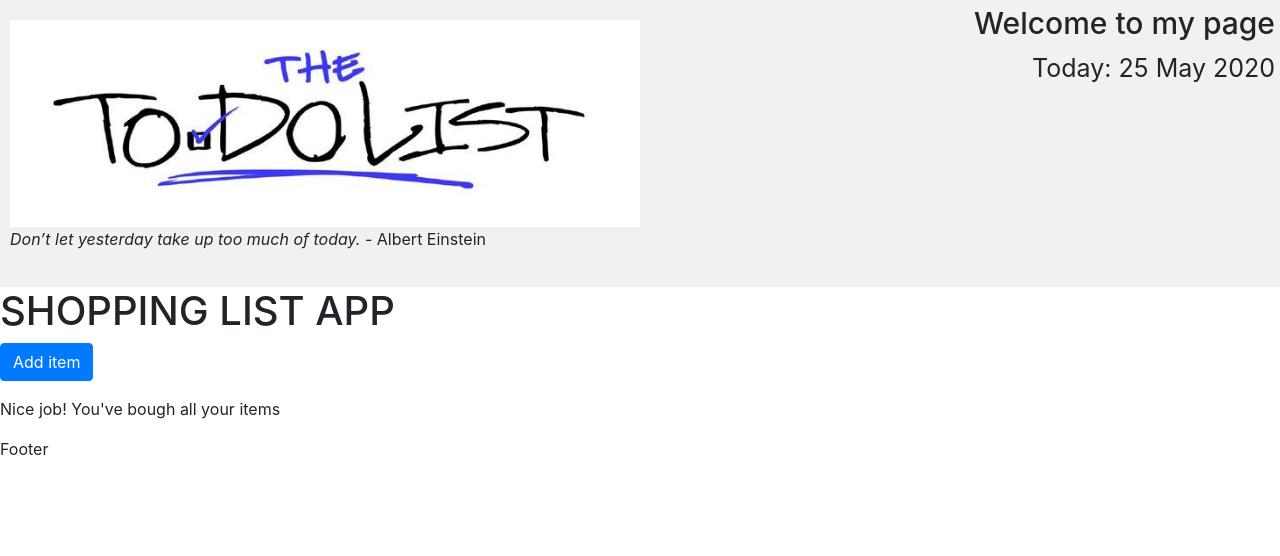
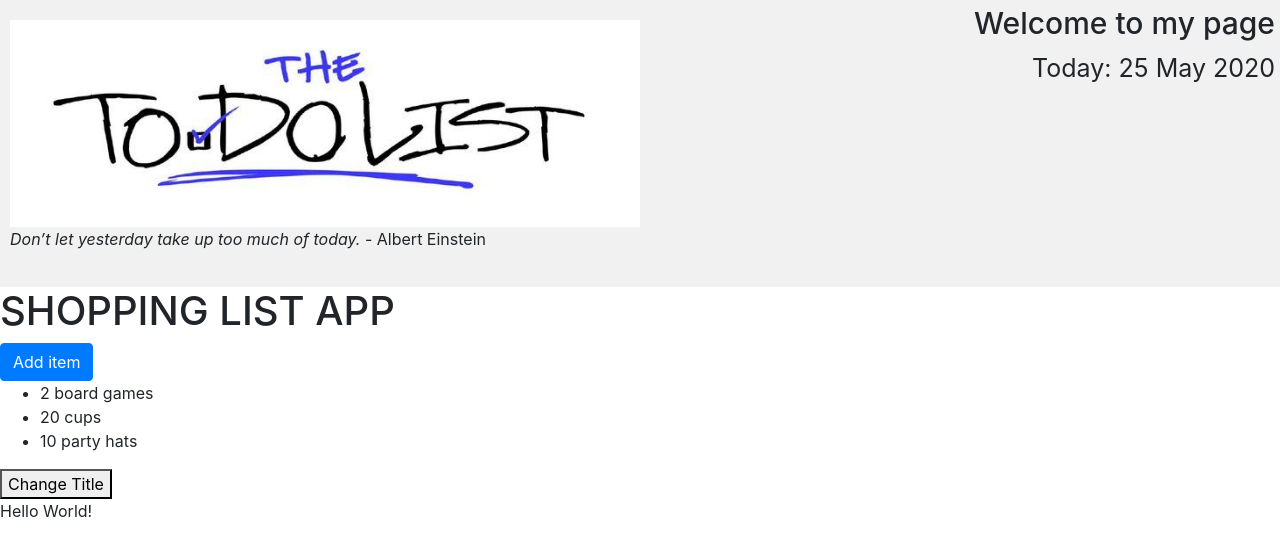
Before and after one commit to adelina2999/Vue-To-Do, a Vue app: page / in a window 1280 px wide. Shown: the top 556 px of the page. Built offline with nearby package versions, Linux system fonts and the light colour scheme.

Commit message:
Academind: Events&Methods

```diff
--- a/src/components/Content/Content.vue
+++ b/src/components/Content/Content.vue
@@ -10,11 +10,12 @@
         v-model="newItem" type="text"
         placeholder="Add an item"
         @keyup.enter="saveItem">
-      <button class="btn btn-primary" @click="items.push(newItem)">Save Item</button>
+      <button class="btn btn-primary" :disabled="newItem.length === 0" @click="items.push(newItem)">Save Item</button>
     </div>
     <ul>
       <li v-for="item in items"
-        :key="item">{{ item }}</li>
+        :key="item"
+        :class="[item.purchased ? 'strikeout' : '', item.highPriority ? 'priority' : '']">{{ item.label }}</li>
     </ul>
     <p v-if="items.length === 0">Nice job! You've bough all your items</p>
   </div>
@@ -29,21 +30,36 @@ export default {
       header: 'Shopping List App',
       newItem: '',
       items: [
-        // '10 party hats',
-        // '2 board games',
-        // '20 cups'
+        {
+          label: '2 board games',
+          purchased: true,
+          highPriority: false,
+        },
+        {
+          label: '20 cups',
+          purchased: false,
+          highPriority: true,
+        },
+        {
+          label: '10 party hats',
+          purchased: false,
+          highPriority: false,
+        }
       ]
     }
   },
   methods: {
     saveItem() {
-      this.items.push(this.newItem)
+      this.items.push({
+          label: this.newItem,
+          purchased: false,
+        },)
       this.newItem = ''
     },
     changeState(newState) {
       this.state = newState
+      this.newItem = ''
 
-      this.newItem = ''
     }
   }
 }
--- a/src/components/Footer/Footer.vue
+++ b/src/components/Footer/Footer.vue
@@ -1,12 +1,23 @@
 <template>
   <div>
-    Footer
+    <button v-on:click="changeTitle">Change Title</button>
+    <p>{{ title }}</p>
   </div>
 </template>
 
 <script>
 export default {
-  name: 'Footer'
+  name: 'Footer' ,
+  data() {
+    return {
+      title: 'Hello World!'
+    }
+  },
+  methods: {
+    changeTitle() {
+      this.title = 'New Title'
+    }
+  },
 }
 </script>
 
```
